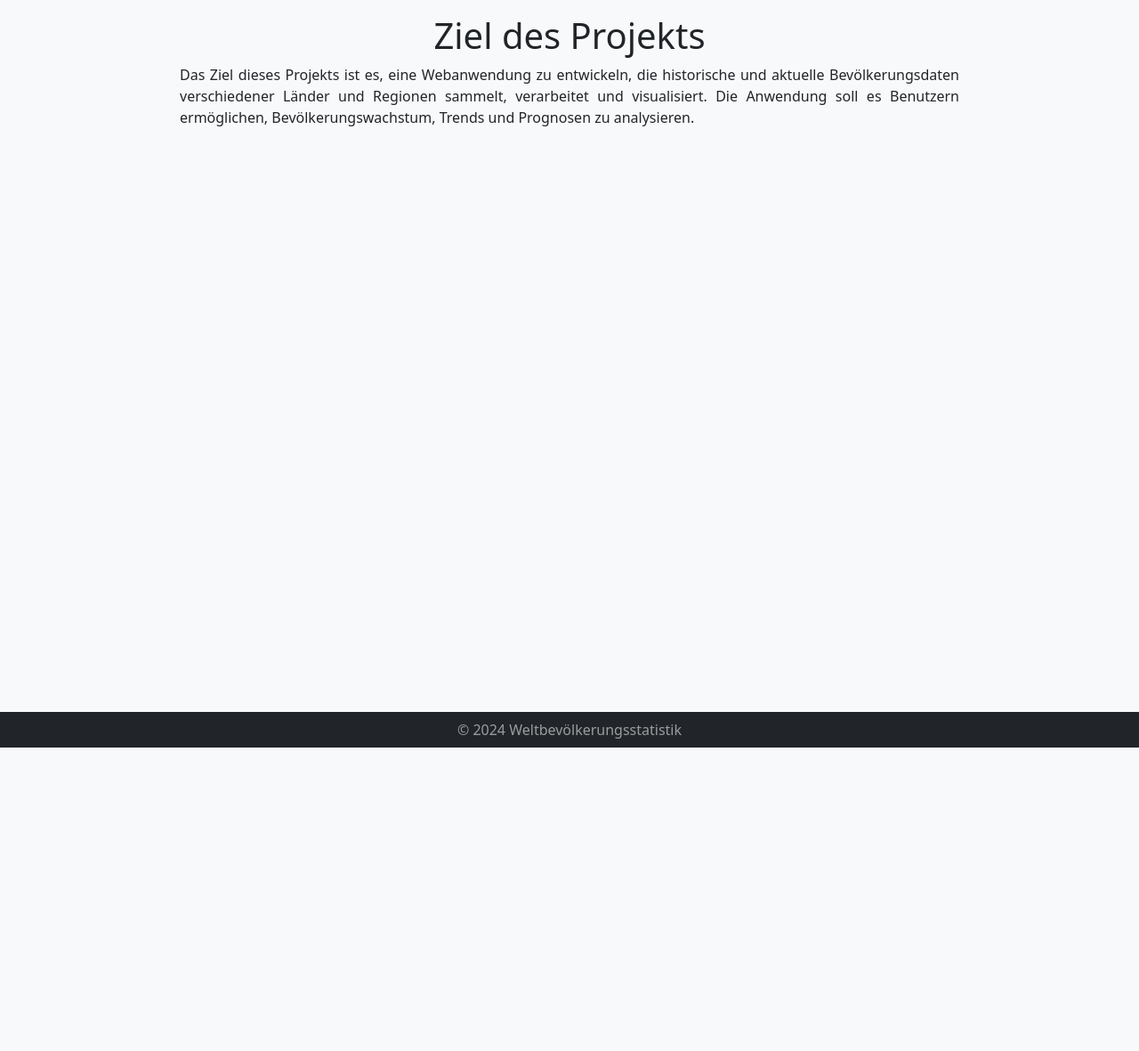
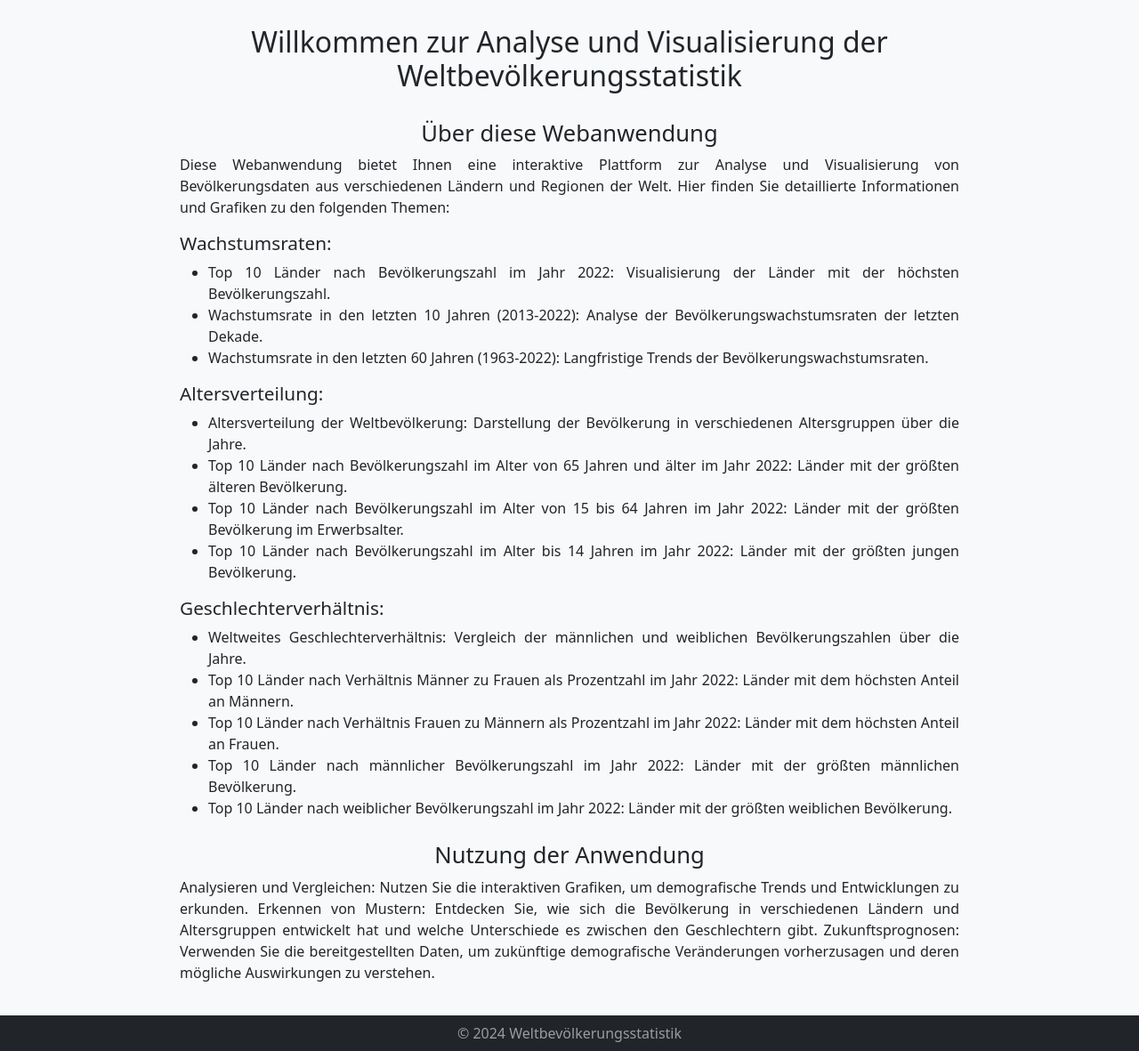
Before and after one commit to romeo30001/populationAnalysis, a Django app: page / in a window 1280 px wide. Shown: the part 88-1269 px from the top of the page at 89% size. Before the commit the page ends 928 px from the top, so only its background shows below. Run offline with Django 5.2, Linux system fonts and the light colour scheme; style sheets or scripts are compiled from the project's sources; some libraries are stand-ins or nearby versions.

Commit message:
Add content and styles to the homepage

```diff
--- a/population_analysis/analysis/static/scss/body.scss
+++ b/population_analysis/analysis/static/scss/body.scss
@@ -1,8 +1,35 @@
-.container {
-    max-width: $container-width;
-    text-align: justify;
+.content {
+    padding-bottom: $content-container-pb;
+    .container {
+        max-width: $container-width;
+        text-align: justify;
 
-    p {
-        word-wrap: break-word;
+        p {
+            word-wrap: break-word;
+        }
+        .custom-h1{
+            padding-top: $h1-padding-top;
+            padding-bottom: $h1-padding-bottom;
+        }
+
+        .custom-pb{
+            padding-bottom: $hp-div-custom-pb;
+        }
     }
 }
+
+@media (min-width: $medium-devices) {
+    .custom-h1{
+        padding-top: $h1-padding-top;
+        padding-bottom: $h1-padding-bottom;
+        font-size: $h1-custom-font-size;
+    }
+
+    .custom-h2{
+        font-size: $h2-custom-font-size;
+    }
+
+    .custom-h3{
+        font-size: $h3-custom-font-size;
+    }
+}
--- a/population_analysis/analysis/static/scss/vars.scss
+++ b/population_analysis/analysis/static/scss/vars.scss
@@ -8,6 +8,18 @@ $text-decoration-thickness-footer-navbar: 2px;
 
 // paddings
 $navbar-item-padding: 36px;
+$h1-padding-top: 28px;
+$h1-padding-bottom: 22px;
+$content-container-pb: 36px;
+$hp-div-custom-pb: 5px;
 
 // offsets
 $text-underline-offset-footer-navbar: 6px;
+
+// sizes
+$h1-custom-font-size: 2rem;
+$h2-custom-font-size: 1.6rem;
+$h3-custom-font-size: 1.3rem;
+
+// breakpoints
+$medium-devices: 768px;
--- a/population_analysis/analysis/templates/home.html
+++ b/population_analysis/analysis/templates/home.html
@@ -1,10 +1,62 @@
 {% extends 'base.html' %}
 
 {% block content %}
-<div class="pt-3 vh-100">
-    <h1 class="text-center">Ziel des Projekts</h1>
-    <p>Das Ziel dieses Projekts ist es, eine Webanwendung zu entwickeln, die historische und aktuelle Bevölkerungsdaten
-        verschiedener Länder und Regionen sammelt, verarbeitet und visualisiert. Die Anwendung soll es Benutzern
-        ermöglichen, Bevölkerungswachstum, Trends und Prognosen zu analysieren.</p>
+<h1 class="custom-h1 text-center mt-8 mb-8">Willkommen zur Analyse und Visualisierung der Weltbevölkerungsstatistik</h1>
+<h2 class="custom-h2 text-center">Über diese Webanwendung</h2>
+<p>Diese Webanwendung bietet Ihnen eine interaktive Plattform zur Analyse und Visualisierung von Bevölkerungsdaten
+    aus verschiedenen Ländern und Regionen der Welt. Hier finden Sie detaillierte Informationen und Grafiken zu den
+    folgenden Themen:</p>
+<div class="custom-pb">
+    <h3 class="custom-h3">Wachstumsraten:</h3>
+    <ul>
+        <li> Top 10 Länder nach Bevölkerungszahl im Jahr 2022: Visualisierung der Länder mit der höchsten
+            Bevölkerungszahl.
+        </li>
+        <li> Wachstumsrate in den letzten 10 Jahren (2013-2022): Analyse der Bevölkerungswachstumsraten der letzten
+            Dekade.
+        </li>
+        <li>Wachstumsrate in den letzten 60 Jahren (1963-2022): Langfristige Trends der Bevölkerungswachstumsraten.</li>
+    </ul>
+    <h3 class="custom-h3">Altersverteilung:</h3>
+    <ul>
+        <li>Altersverteilung der Weltbevölkerung: Darstellung der Bevölkerung in verschiedenen Altersgruppen über die
+            Jahre.
+        </li>
+        <li>Top 10 Länder nach Bevölkerungszahl im Alter von 65 Jahren und älter im Jahr 2022: Länder mit der größten
+            älteren Bevölkerung.
+        </li>
+        <li>Top 10 Länder nach Bevölkerungszahl im Alter von 15 bis 64 Jahren im Jahr 2022: Länder mit der größten
+            Bevölkerung im Erwerbsalter.
+        </li>
+        <li>Top 10 Länder nach Bevölkerungszahl im Alter bis 14 Jahren im Jahr 2022: Länder mit der größten jungen
+            Bevölkerung.
+        </li>
+    </ul>
+    <h3 class="custom-h3">Geschlechterverhältnis:</h3>
+    <ul class="custom-pb">
+        <li>Weltweites Geschlechterverhältnis: Vergleich der männlichen und weiblichen Bevölkerungszahlen über die
+            Jahre.
+        </li>
+        <li>Top 10 Länder nach Verhältnis Männer zu Frauen als Prozentzahl im Jahr 2022: Länder mit dem höchsten Anteil
+            an Männern.
+        </li>
+        <li>Top 10 Länder nach Verhältnis Frauen zu Männern als Prozentzahl im Jahr 2022: Länder mit dem höchsten Anteil
+            an Frauen.
+        </li>
+        <li>Top 10 Länder nach männlicher Bevölkerungszahl im Jahr 2022: Länder mit der größten männlichen Bevölkerung.
+        </li>
+        <li>Top 10 Länder nach weiblicher Bevölkerungszahl im Jahr 2022: Länder mit der größten weiblichen Bevölkerung.
+        </li>
+    </ul>
 </div>
+<h2 class="custom-h2 text-center">Nutzung der Anwendung</h2>
+<p class="mb-0">
+    Analysieren und Vergleichen: Nutzen Sie die interaktiven Grafiken, um demografische Trends und Entwicklungen zu
+    erkunden.
+    Erkennen von Mustern: Entdecken Sie, wie sich die Bevölkerung in verschiedenen Ländern und Altersgruppen
+    entwickelt hat und welche Unterschiede es zwischen den Geschlechtern gibt.
+    Zukunftsprognosen: Verwenden Sie die bereitgestellten Daten, um zukünftige demografische Veränderungen
+    vorherzusagen und deren mögliche Auswirkungen zu verstehen.
+</p>
+
 {% endblock %}
```
Also changed, not shown: population_analysis/analysis/templates/altersverteilung.html (+1 -2 lines), population_analysis/analysis/templates/geschlechterverhaeltnis.html (+2 -2 lines), population_analysis/analysis/templates/wachstumsraten.html (+4 -5 lines).
